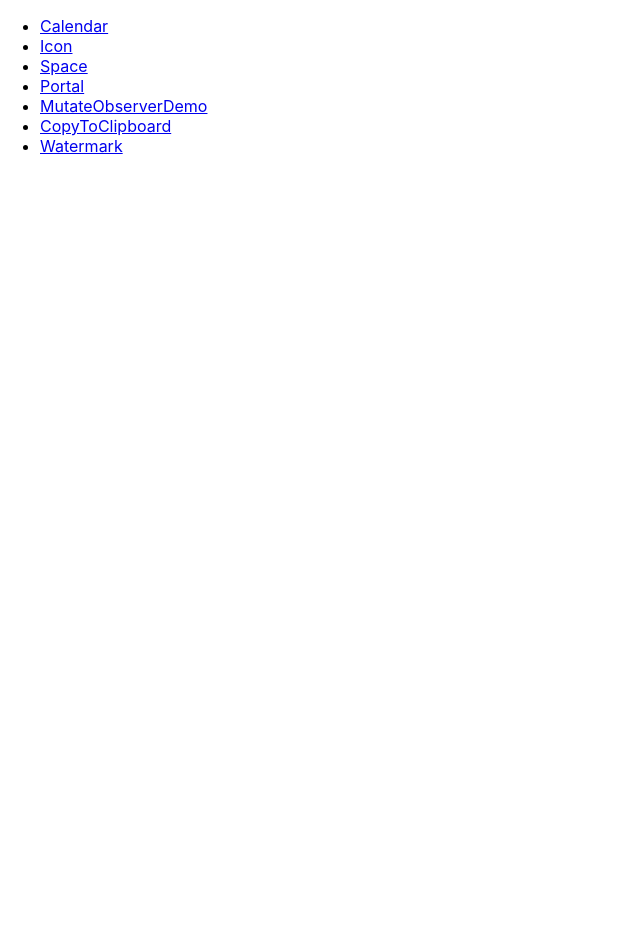
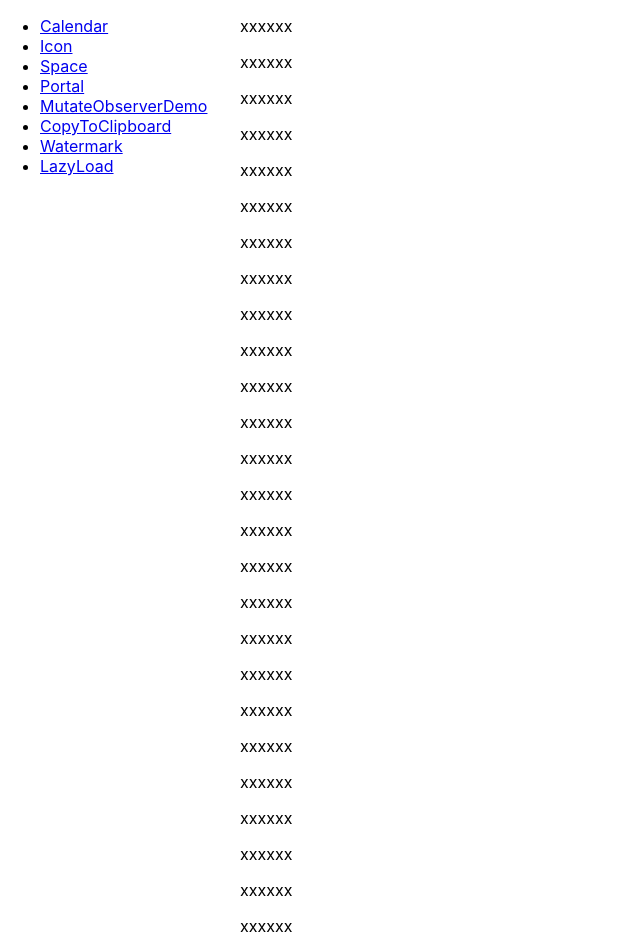
Before and after one commit to Bryant-luyao/react-study, a React (Create React App) app: page /LazyLoad in a window 1280 px wide. Shown: the top 952 px of the page, without its empty margins (0-640 px from the left). Before the commit the page ends 800 px from the top, so only its background shows below. Built offline with nearby package versions, Linux system fonts and the light colour scheme.

Commit message:
feat: 新增LazyLoad组件

```diff
--- a/src/App.tsx
+++ b/src/App.tsx
@@ -8,6 +8,7 @@ import PortalDemo from './views/PortalDemo';
 import MutateObserverDemo from './views/MutateObserverDemo';
 import CopyToClipboardDemo from './components/CopyToClipboard/demo';
 import WatermarkDemo from './views/WatermarkDemo';
+import LazyLoadDemo from './components/LazyLoad/demo';
 
 function App() {
   return (
@@ -34,6 +35,9 @@ function App() {
         <li>
           <Link to="/Watermark">Watermark</Link>
         </li>
+        <li>
+          <Link to="/LazyLoad">LazyLoad</Link>
+        </li>
       </ul>
       <div className="layout">
         <Routes>
@@ -44,6 +48,8 @@ function App() {
           <Route path='/MutateObserverDemo' element={<MutateObserverDemo />}></Route>
           <Route path='/CopyToClipboard' element={<CopyToClipboardDemo />}></Route>
           <Route path='/Watermark' element={<WatermarkDemo />}></Route>
+          <Route path='/LazyLoad' element={<LazyLoadDemo />}></Route>
+
         </Routes>
       </div>
     </div>
--- /dev/null
+++ b/src/components/LazyLoad/demo.tsx
@@ -0,0 +1,49 @@
+import React from "react";
+import LazyLoad from ".";
+import testImg from '../../assets/image/火箭2.gif'
+
+const Calendar = React.lazy(() => import('../Calendar/index'))
+
+export default function LazyLoadDemo() {
+    return <div>
+             <p>xxxxxx</p>
+      <p>xxxxxx</p>
+      <p>xxxxxx</p>
+      <p>xxxxxx</p>
+      <p>xxxxxx</p>
+      <p>xxxxxx</p>
+      <p>xxxxxx</p>
+      <p>xxxxxx</p>
+      <p>xxxxxx</p>
+      <p>xxxxxx</p>
+      <p>xxxxxx</p>
+      <p>xxxxxx</p>
+      <p>xxxxxx</p>
+      <p>xxxxxx</p>
+      <p>xxxxxx</p>
+      <p>xxxxxx</p>
+      <p>xxxxxx</p>
+      <p>xxxxxx</p>
+      <p>xxxxxx</p>
+      <p>xxxxxx</p>
+      <p>xxxxxx</p>
+      <p>xxxxxx</p>
+      <p>xxxxxx</p>
+      <p>xxxxxx</p>
+      <p>xxxxxx</p>
+      <p>xxxxxx</p>
+      <p>xxxxxx</p>
+      <p>xxxxxx</p>
+      <p>xxxxxx</p>
+      <LazyLoad placeholder={<div>img loading...</div>} onContentVisible={() => {
+        console.log('img visible');
+      }}>
+        <img src={testImg} alt="测试"/>
+      </LazyLoad>
+      <LazyLoad placeholder={<div>Component loading...</div>} onContentVisible={() => {
+        console.log('component visible');
+      }}>
+        <Calendar></Calendar>
+      </LazyLoad>
+    </div>
+}
--- /dev/null
+++ b/src/components/LazyLoad/index.tsx
@@ -0,0 +1,77 @@
+import { CSSProperties, FC, ReactNode, useEffect, useRef, useState } from "react"
+
+interface LazyLoadProps {
+    className?: string
+    style?: CSSProperties;
+    width?: number | string;
+    height?: number | string;
+    offset?: number | string; // 距离可视区域多远就触发加载
+    placeholder?: ReactNode; // 占位
+    onContentVisible?: () => void; // 进入可视区域后的回调
+    children: ReactNode
+}
+
+const LazyLoad: FC<LazyLoadProps> = (props) => {
+    const {
+        className = '',
+        style,
+        width,
+        height,
+        offset,
+        onContentVisible,
+        placeholder,
+        children
+    } = props
+
+    const [visible, setVisible] = useState(false)
+
+    const containerRef = useRef<HTMLDivElement>(null)
+
+    const elementObserver = useRef<IntersectionObserver>(null)
+
+    function lazyLoadHandler(entries: IntersectionObserverEntry[]) {
+        const [entry] = entries
+        const { isIntersecting } = entry
+        // isIntersecting 为true 时说明元素进入了可视区域，进入后设置visible为true，回调 onContentVisible，然后去掉监听。
+        if(isIntersecting) {
+            setVisible(true)
+            onContentVisible?.();
+
+            const node = containerRef.current
+
+            if(node && node instanceof HTMLElement ) {
+                elementObserver.current?.unobserve(node)
+            }
+        }
+    }
+
+    useEffect(() => {
+        const options = {
+            rootMargin: typeof offset === 'number' ? `${offset}px` : offset || '0px', // 距离可视区域多远就触发
+            threshold: 0 // 元素进入可视区域多少比例的时候触发，0 就是刚进入可视区域就触发。
+        }
+
+        elementObserver.current = new IntersectionObserver(lazyLoadHandler, options)
+
+        const node = containerRef.current;
+
+        // 监听容器
+        if(node instanceof HTMLElement) {
+            elementObserver.current.observe(node)
+        }
+
+        return () => {
+            if(node && node instanceof HTMLElement) {
+                elementObserver.current?.unobserve(node)
+            }
+        }
+
+    }, [])
+
+    const styles = {width, height, ...style}
+    return <div ref={containerRef} className={className} style={styles}>
+        { visible ? children : placeholder }
+    </div>
+}
+
+export default LazyLoad
```
Also changed, not shown: 1 other file (tests, documents, lock files or other folders).
